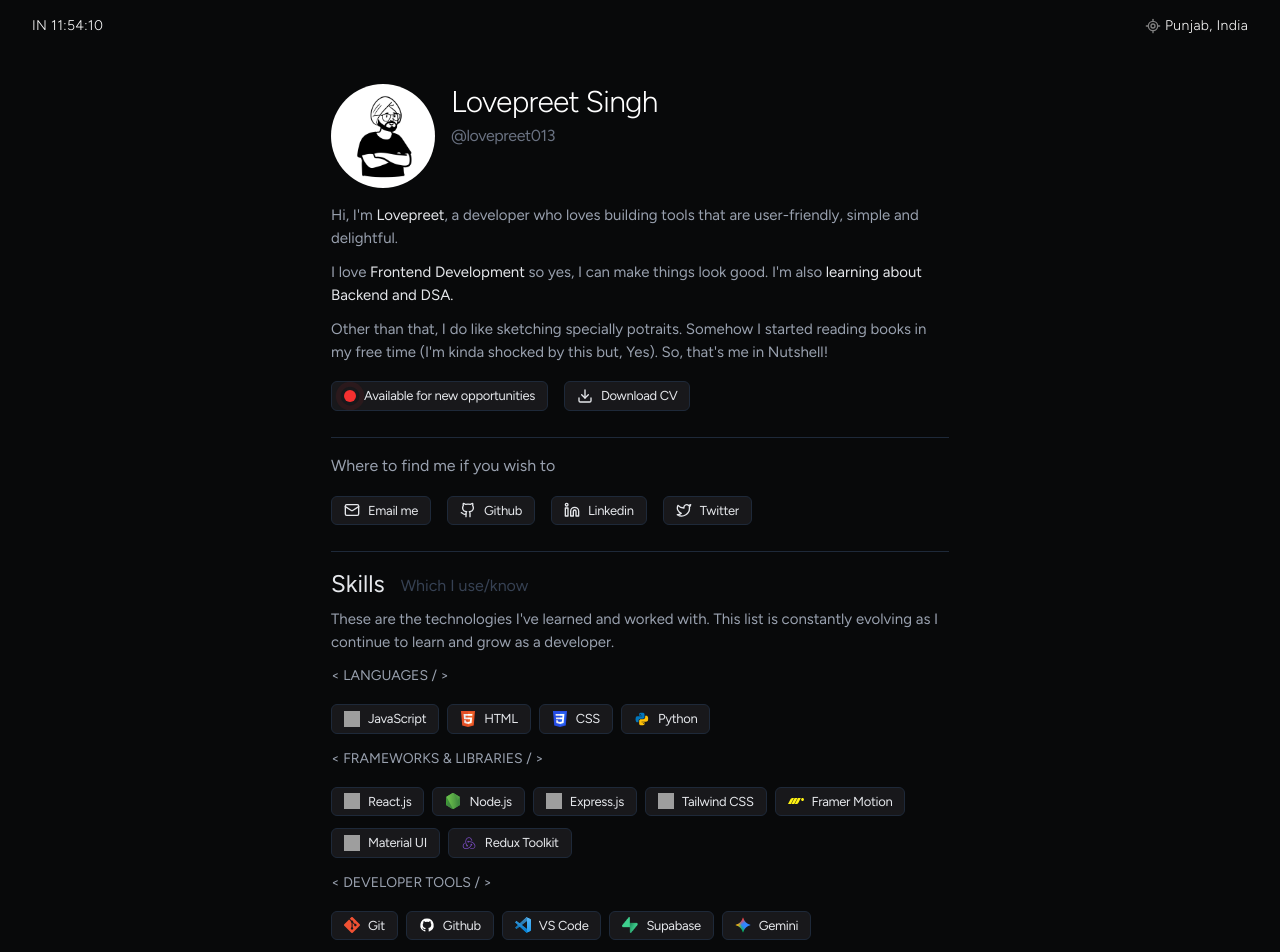
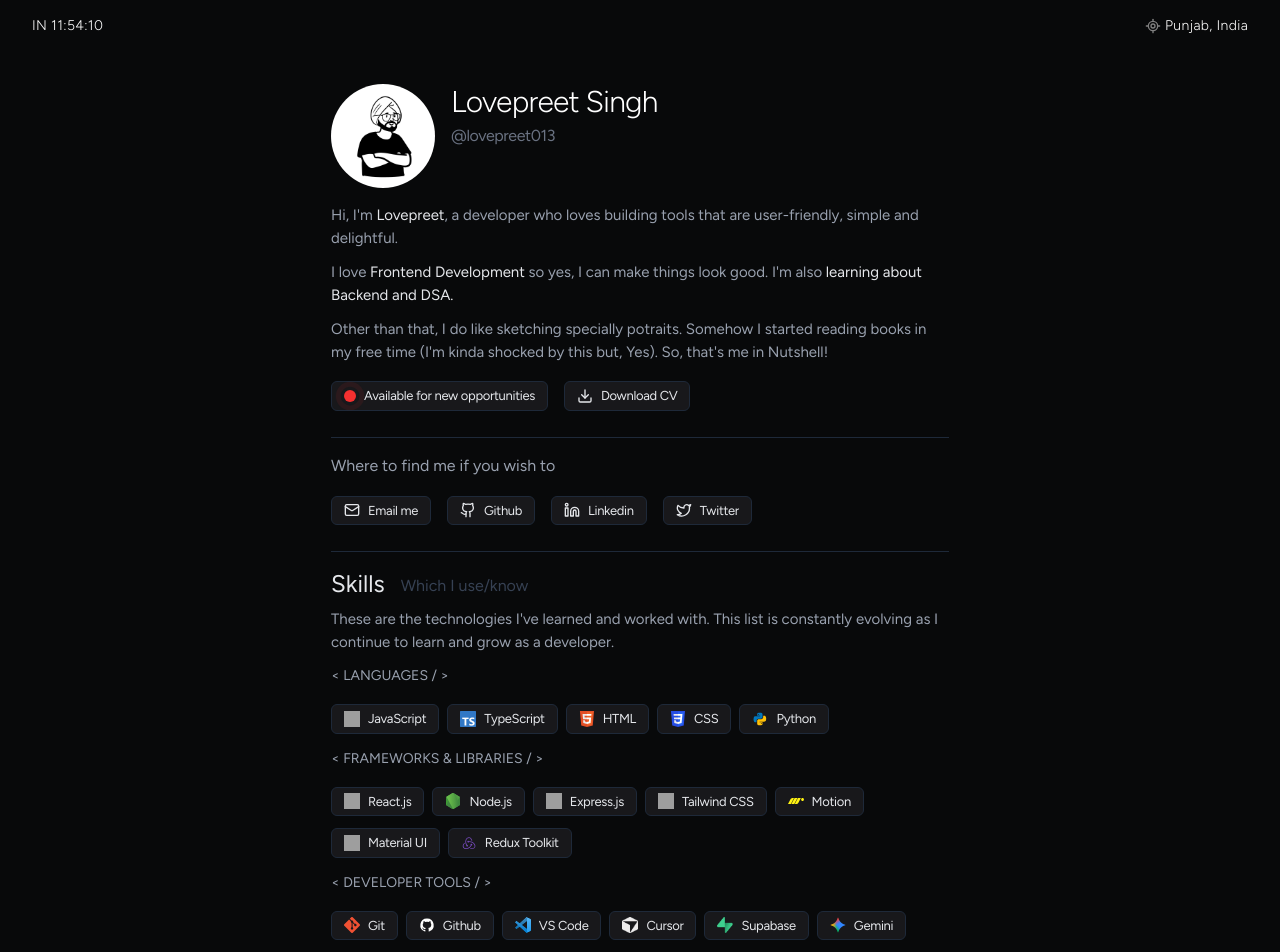
Before and after one commit to Lovepreet013/new-portfolio, a React (Vite) app: page / in a window 1280 px wide. Shown: the top 952 px of the page. Built offline with nearby package versions, Linux system fonts and the light colour scheme; grey boxes are pictures that could not be loaded.

Commit message:
Added Typescript

```diff
--- a/src/data/skills.js
+++ b/src/data/skills.js
@@ -4,6 +4,7 @@ export const skills = [
       category: "Languages",
       items: [
         { name: "JavaScript", icon: "./skills/javascript.svg" },
+        { name: "TypeScript", icon: "./skills/typescript.png" },
         { name: "HTML", icon: "./skills/html.svg" },
         { name: "CSS", icon: "./skills/css.svg" },
         { name: "Python", icon: "./skills/python.svg" },
@@ -16,7 +17,7 @@ export const skills = [
         { name: "Node.js", icon: "./skills/nodejs.svg" },
         { name: "Express.js", icon: "./skills/expressjs.svg" },
         { name: "Tailwind CSS", icon: "./skills/tailwind.svg" },
-        { name: "Framer Motion", icon: "./skills/framer.svg" },
+        { name: "Motion", icon: "./skills/framer.svg" },
         { name: "Material UI", icon: "./skills/materialui.svg" },
         { name: "Redux Toolkit", icon: "./skills/redux.svg" },
       ],
@@ -27,6 +28,7 @@ export const skills = [
         { name: "Git", icon: "./skills/git.svg" },
         { name: "Github", icon: "./skills/github.svg" },
         { name: "VS Code", icon: "./skills/vscode.svg" },
+        { name: "Cursor", icon: "./skills/cursor.png" },
         { name: "Supabase", icon: "./skills/supabase.png" },
         { name: "Gemini", icon: "./skills/gemini-color.png" },
       ],
```
Also changed, not shown: public/skills/cursor.png (added), public/skills/typescript.png (added).
